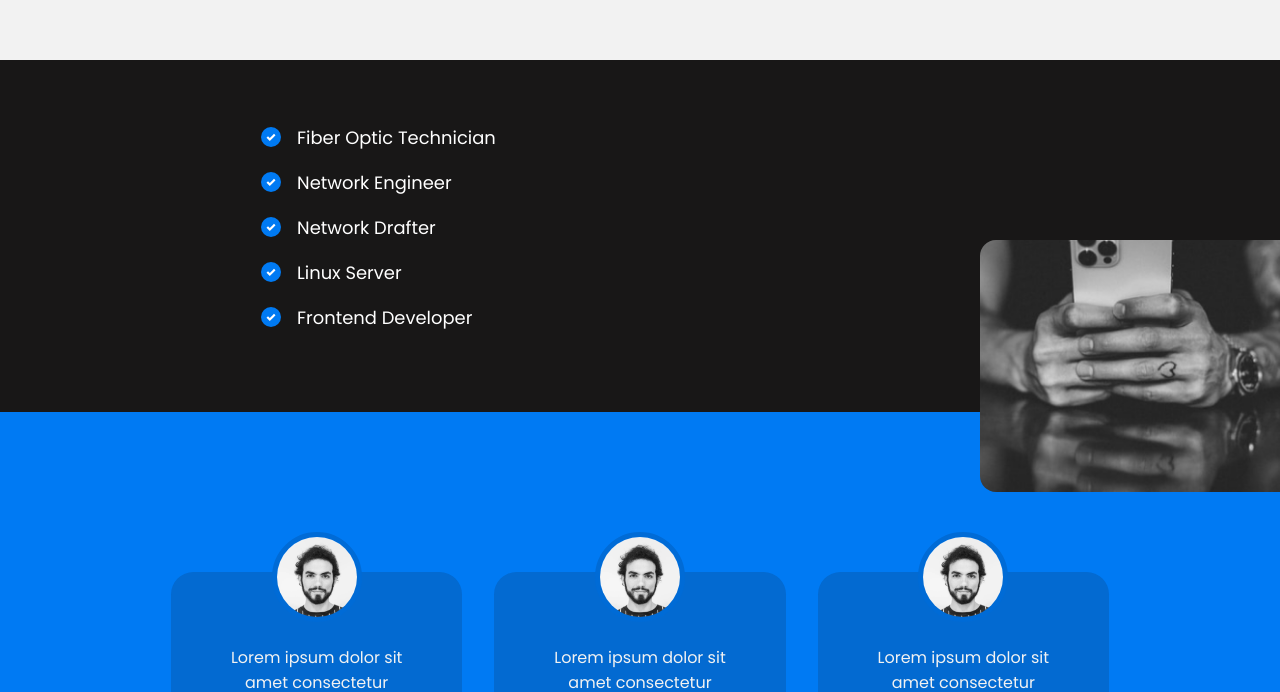
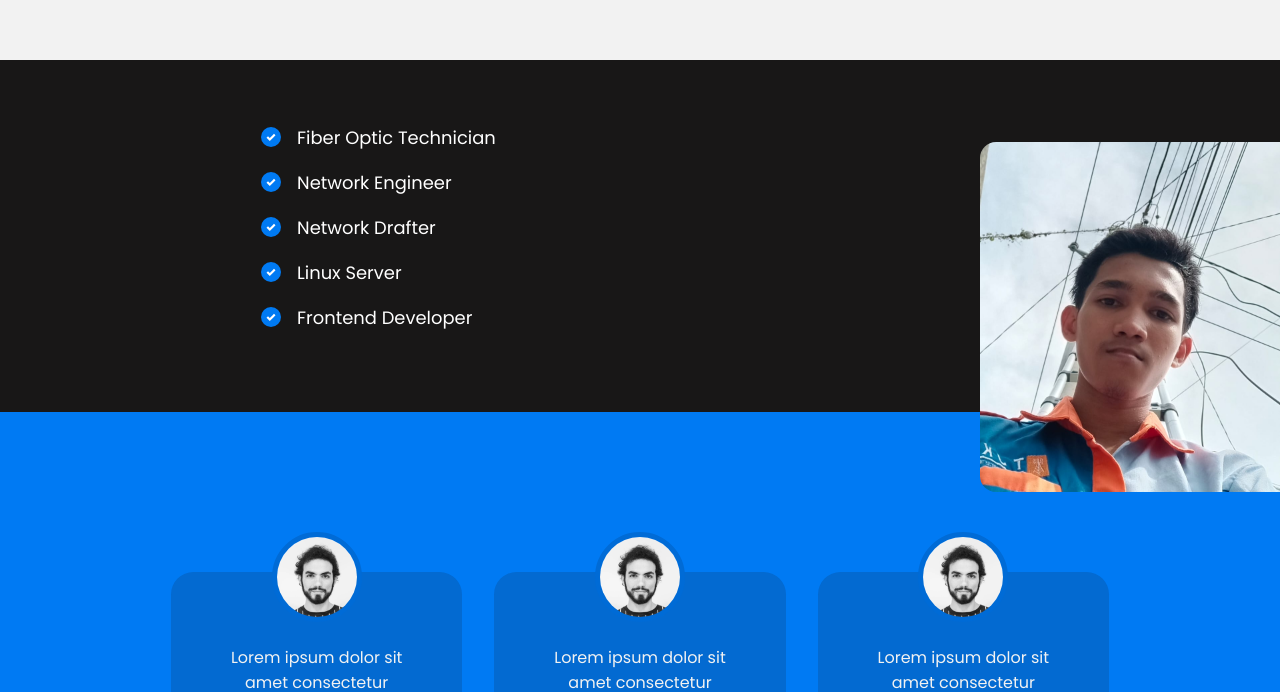
Before and after one commit to Wofdi-Web/WebsitePerkenalan, a plain HTML site: page index.html in a window 1280 px wide. Shown: the part 661-1353 px from the top of the page. Drawn offline with Linux system fonts and the light colour scheme.

Commit message:
Ubah IMG dengan foto sendiri

```diff
--- a/css/main.scss
+++ b/css/main.scss
@@ -479,8 +479,11 @@ ul.secondary-nav {
             position: absolute;
             right: 0;
             width: 300px;
+            height: 350px;
             bottom: -5em;
             border-radius: 1em 0px 0px 1em;
+            object-fit: cover;
+            object-position: center;
         }
     }
 
--- a/index.html
+++ b/index.html
@@ -59,7 +59,7 @@
                 <li>Frontend Developer</li>
             </ul>
 
-            <img src="images/holding-phone.jpg" alt="Hold Phone">
+            <img src="images/ziyad.jpg" alt="Hold Phone">
         </div>
     </section>
 
```
Also changed, not shown: css/main.css, images/ziyad.jpg (added), 1 other file.
